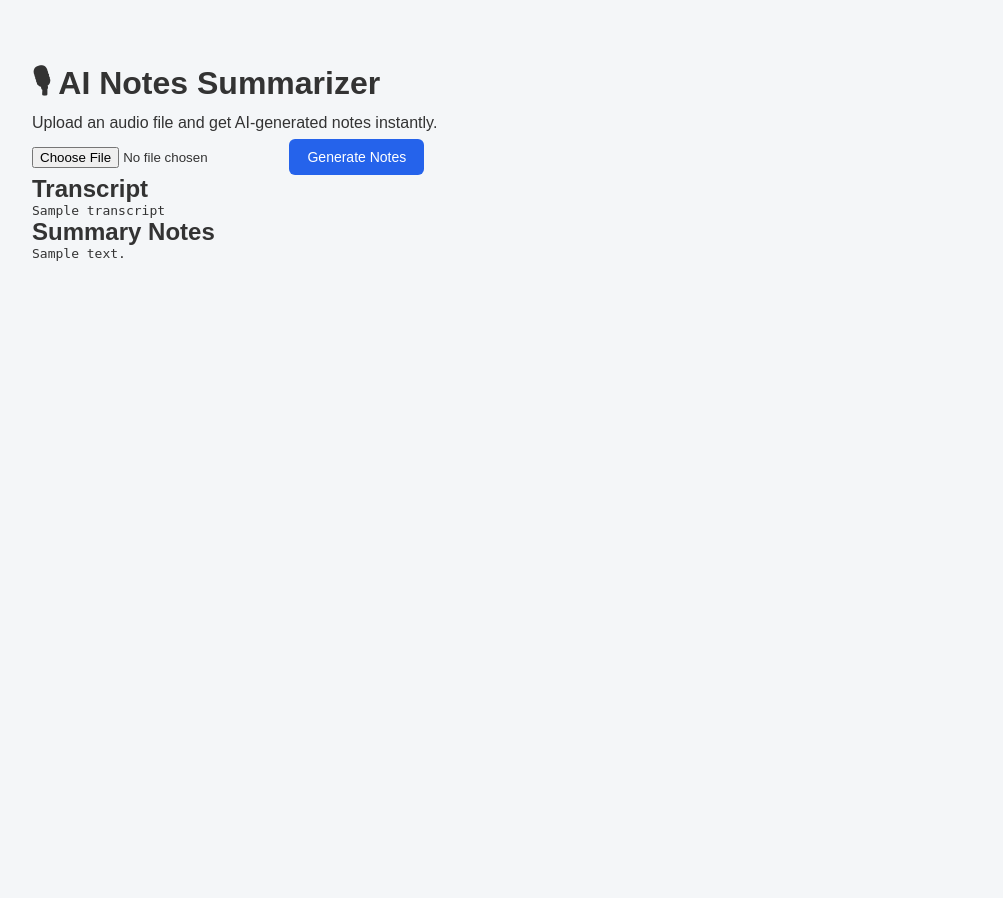
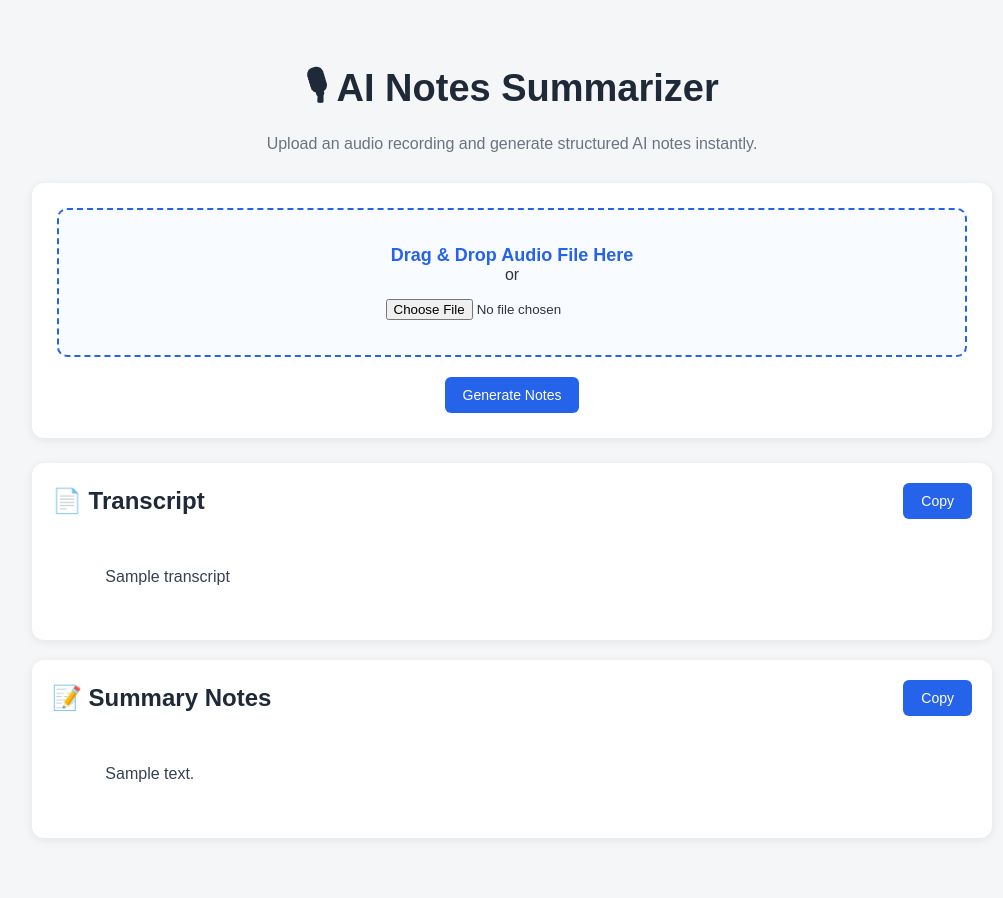
Before and after one commit to ayushnegi2382005-sudo/AI-Notes-Summarizer, a Flask app: template templates/index.html in a window 1280 px wide. Shown: the whole page, without its empty margins (128-1131 px from the left). Before the commit the page ends 261 px from the top, so only its background shows below. Run offline with Flask 3, Linux system fonts and the light colour scheme; the template is opened without the code that fills it: most values are stand-ins (such as "Sample title", 1, 10 or a date in 2020).

Commit message:
Refactor index.html for improved UI and functionality
Updated HTML structure and improved user interface elements including drag-and-drop functionality for audio file uploads.

```diff
--- a/templates/index.html
+++ b/templates/index.html
@@ -1,7 +1,9 @@
 <!DOCTYPE html>
-<html>
+<html lang="en">
 
 <head>
+    <meta charset="UTF-8">
+    <meta name="viewport" content="width=device-width, initial-scale=1.0">
     <title>AI Notes Summarizer</title>
 
     <link rel="stylesheet"
@@ -12,47 +14,92 @@
 
 <div class="container">
 
+    <div class="header">
+
         <h1>🎙 AI Notes Summarizer</h1>
 
-    <p class="subtitle">
-        Upload an audio file and get AI-generated notes instantly.
+        <p>
+            Upload an audio recording and generate structured AI notes instantly.
         </p>
+
+    </div>
+
+    <div class="upload-card">
 
         <form action="/upload"
               method="POST"
               enctype="multipart/form-data"
               onsubmit="showLoading()">
 
-        <input type="file"
+            <div class="drop-zone" id="drop-zone">
+
+                <p class="drop-title">
+                    Drag & Drop Audio File Here
+                </p>
+
+                <p>or</p>
+
+                <input
+                    type="file"
+                    id="audio"
                     name="audio"
                     accept=".mp3,.wav,.m4a"
                     required>
 
+            </div>
+
             <button type="submit">
                 Generate Notes
             </button>
+
         </form>
 
-    <div id="loading" class="loading">
-        Processing Audio...
+        <div id="loading">
+            Processing audio... Please wait.
+        </div>
+
     </div>
 
     {% if transcript %}
 
-    <div class="box">
-        <h2>Transcript</h2>
+    <div class="card">
 
-        <pre>{{ transcript }}</pre>
+        <div class="card-header">
+
+            <h2>📄 Transcript</h2>
+
+            <button onclick="copyText('transcript-content')">
+                Copy
+            </button>
+
+        </div>
+
+        <div id="transcript-content" class="content">
+            {{ transcript }}
+        </div>
+
     </div>
 
     {% endif %}
 
     {% if summary %}
 
-    <div class="box">
-        <h2>Summary Notes</h2>
+    <div class="card">
 
-        <pre>{{ summary }}</pre>
+        <div class="card-header">
+
+            <h2>📝 Summary Notes</h2>
+
+            <button onclick="copyText('summary-content')">
+                Copy
+            </button>
+
+        </div>
+
+        <div id="summary-content" class="content">
+            {{ summary }}
+        </div>
+
     </div>
 
     {% endif %}
@@ -60,9 +107,43 @@
 </div>
 
 <script>
+
 function showLoading() {
     document.getElementById("loading").style.display = "block";
 }
+
+function copyText(id) {
+
+    let text = document.getElementById(id).innerText;
+
+    navigator.clipboard.writeText(text);
+
+    alert("Copied Successfully");
+}
+
+const dropZone = document.getElementById("drop-zone");
+const fileInput = document.getElementById("audio");
+
+dropZone.addEventListener("dragover", (e) => {
+    e.preventDefault();
+    dropZone.classList.add("dragover");
+});
+
+dropZone.addEventListener("dragleave", () => {
+    dropZone.classList.remove("dragover");
+});
+
+dropZone.addEventListener("drop", (e) => {
+
+    e.preventDefault();
+
+    dropZone.classList.remove("dragover");
+
+    if (e.dataTransfer.files.length) {
+        fileInput.files = e.dataTransfer.files;
+    }
+});
+
 </script>
 
 </body>
```
Lines whose indentation alone changed are shown as unchanged.
